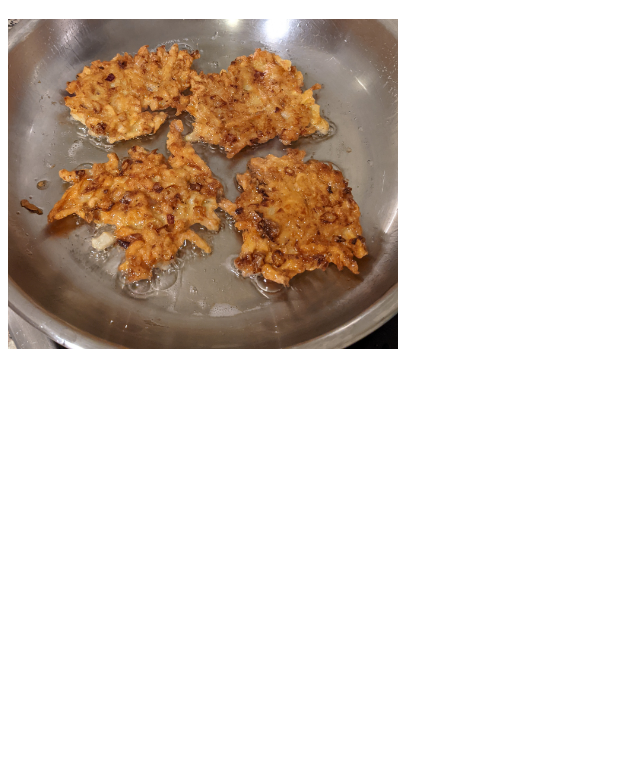
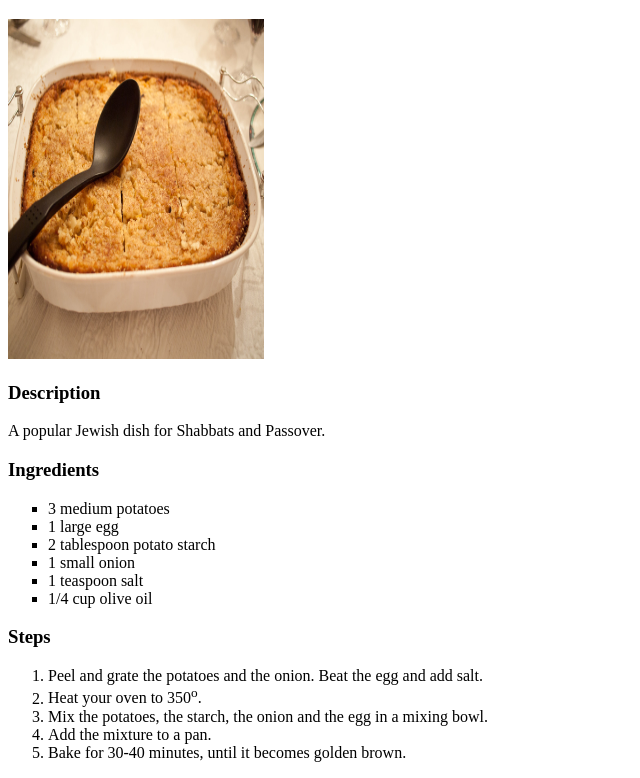
Before and after one commit to kaleczsimon/odin-recipes, a plain HTML site: page recipes/kugel.html in a window 1280 px wide. Shown: the part 61-839 px from the top of the page, without its empty margins (0-640 px from the left). Before the commit the page ends 800 px from the top, so only its background shows below. Drawn offline with Linux system fonts and the light colour scheme.

Commit message:
Prepare kugel.html

```diff
--- a/recipes/kugel.html
+++ b/recipes/kugel.html
@@ -8,6 +8,25 @@
 </head>
 <body>
     <h1>Potato Kugel</h1>
-    <img src="../img/latkes.jpg" alt="Photo of latkes" height="330" width="390">
+    <img src="../img/kugel.jpg" alt="Photo of kugel" height="340" width="256">
+    <h3>Description</h3>
+    <p>A popular Jewish dish for Shabbats and Passover.</p>
+    <h3>Ingredients</h3>
+    <ul style="list-style-type: square;">
+        <li>3 medium potatoes</li>
+        <li>1 large egg</li>
+        <li>2 tablespoon potato starch</li>
+        <li>1 small onion</li>
+        <li>1 teaspoon salt</li>
+        <li>1/4 cup olive oil</li>
+    </ul>
+    <h3>Steps</h3>
+    <ol>
+        <li>Peel and grate the potatoes and the onion. Beat the egg and add salt.</li>
+        <li>Heat your oven to 350<sup>o</sup>.</li>
+        <li>Mix the potatoes, the starch, the onion and the egg in a mixing bowl.</li>
+        <li>Add the mixture to a pan.</li>
+        <li>Bake for 30-40 minutes, until it becomes golden brown.</li>
+    </ol>
 </body>
 </html>
```
Also changed, not shown: img/kugel.jpg (added).
